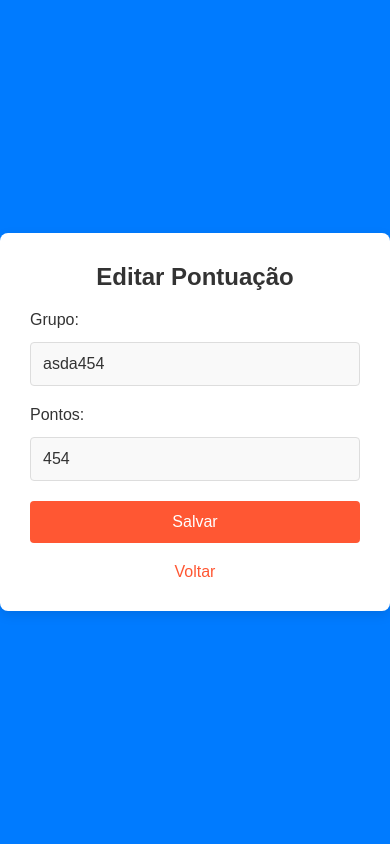
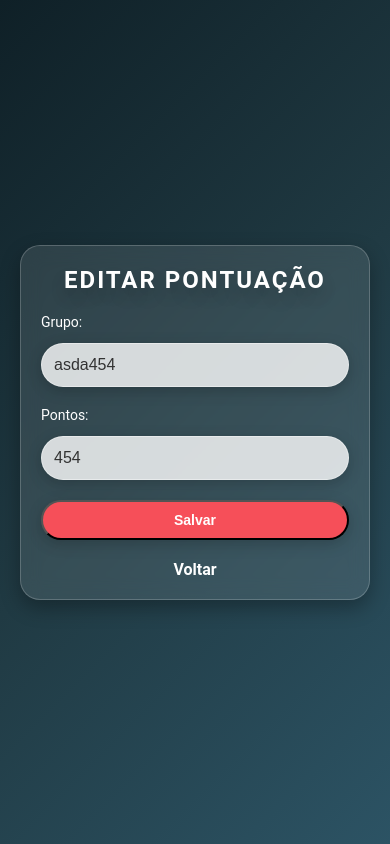
Before and after one commit to RonaldDevend/Pontua-o-de-Rally, a Flask app: page /pontuacao/editar/1 in a window 390 px wide. Run offline with Flask 3, Linux system fonts and the light colour scheme; data comes from the database, SQL or seed files in the repository; both versions use the stored data as it was after the commit.

Commit message:
Mensagem explicativa sobre as alterações

```diff
--- a/app.py
+++ b/app.py
@@ -10,7 +10,7 @@ app = Flask(__name__)
 app.secret_key = "segredo_super_secreto"
 
 USUARIOS = {
-    "fjurally@gmail.com": "01020304",  # Email e senha para autenticação
+    "admin@fju.com": "123",  # Email e senha para autenticação
 }
 
 app.config['SQLALCHEMY_DATABASE_URI'] = 'sqlite:///meu_banco.db'  # Banco SQLite
--- a/static/css/editar_pontuacao.css
+++ b/static/css/editar_pontuacao.css
@@ -5,32 +5,39 @@
     box-sizing: border-box;
 }
 
-/* Definindo o fundo azul e o texto branco */
+/* Definindo o fundo com gradiente e texto branco */
 body {
-    font-family: 'Arial', sans-serif;
-    background-color: #007BFF; /* Azul no fundo */
+    font-family: 'Roboto', sans-serif;
+    background: linear-gradient(135deg, #0f2027, #203a43, #2c5364); /* Gradiente sofisticado */
     color: #fff; /* Texto branco */
     display: flex;
     justify-content: center;
     align-items: center;
     height: 100vh;
+    padding: 20px;
 }
 
-/* Container principal */
+/* Container principal com estilo de vidro fosco */
 .container {
-    background-color: #fff;
-    border-radius: 8px;
-    box-shadow: 0 4px 12px rgba(0, 0, 0, 0.1);
-    padding: 30px;
+    background: rgba(255, 255, 255, 0.1); /* Fundo translúcido */
+    border-radius: 20px;
+    box-shadow: 0 8px 20px rgba(0, 0, 0, 0.3);
+    backdrop-filter: blur(10px); /* Efeito de vidro fosco */
+    padding: 40px;
     width: 100%;
-    max-width: 500px;
+    max-width: 600px;
     text-align: center;
+    border: 1px solid rgba(255, 255, 255, 0.2); /* Borda sutil */
 }
 
+/* Título com sombra de texto */
 h1 {
-    font-size: 24px;
-    color: #333;
+    font-size: 1.8rem;
+    text-transform: uppercase;
+    color: #fff;
+    letter-spacing: 2px;
     margin-bottom: 20px;
+    text-shadow: 0 9px 15px rgba(0, 0, 0, 0.2);
     font-weight: bold;
 }
 
@@ -42,7 +49,7 @@ h1 {
 
 label {
     font-size: 16px;
-    color: #333;
+    color: #fff;
     margin-bottom: 8px;
     display: block;
 }
@@ -51,45 +58,80 @@ input[type="text"], input[type="number"] {
     width: 100%;
     padding: 12px;
     margin-top: 5px;
-    border: 1px solid #ddd;
-    border-radius: 4px;
+    border: 1px solid rgba(255, 255, 255, 0.4);
+    border-radius: 50px;
     font-size: 16px;
     color: #333;
-    background-color: #f9f9f9;
+    background-color: rgba(255, 255, 255, 0.8);
+    box-shadow: 0 4px 15px rgba(0, 0, 0, 0.2);
+    transition: all 0.3s ease;
 }
 
 input[type="text"]:focus, input[type="number"]:focus {
     border-color: #007BFF;
     outline: none;
     background-color: #e3f2fd;
+    box-shadow: 0 8px 20px rgba(0, 123, 255, 0.4);
 }
 
 /* Estilizando o botão de salvar */
 .btn-submit {
-    background-color: #FF5733; /* Vermelho nos botões */
+    background-color: #f64f59; /* Vermelho gradiente */
     color: #fff;
-    padding: 12px 20px;
+    padding: 12px 25px;
     font-size: 16px;
-    border: none;
-    border-radius: 4px;
+    border-radius: 50px;
+    font-weight: bold;
     cursor: pointer;
     width: 100%;
-    transition: background-color 0.3s;
+    max-width: 350px;
+    box-shadow: 0 4px 15px rgba(0, 0, 0, 0.2);
+    transition: all 0.3s ease;
 }
 
 .btn-submit:hover {
-    background-color: #C0392B; /* Tom mais escuro de vermelho no hover */
+    background-color: #c53743; /* Tom mais escuro no hover */
+    transform: translateY(-3px);
+    box-shadow: 0 8px 20px rgba(197, 55, 67, 0.4);
+}
+
+.btn-submit:active {
+    transform: scale(0.95);
 }
 
 /* Estilo para o botão de voltar */
 .btn-back {
     display: inline-block;
     margin-top: 20px;
-    color: #FF5733; /* Cor do botão voltar vermelha */
+    color: #fff;
     font-size: 16px;
     text-decoration: none;
+    font-weight: bold;
+    transition: all 0.3s ease;
 }
 
 .btn-back:hover {
+    color: #f64f59;
     text-decoration: underline;
 }
+
+/* Ajustes para telas menores */
+@media (max-width: 768px) {
+    .container {
+        padding: 20px;
+        width: 100%;
+    }
+
+    h1 {
+        font-size: 1.5rem;
+    }
+
+    label {
+        font-size: 14px;
+    }
+
+    .btn-submit {
+        font-size: 14px;
+        padding: 10px 20px;
+    }
+}
--- a/templates/home.html
+++ b/templates/home.html
@@ -13,9 +13,9 @@
         <p style="color: white; font-size: 40px; top: -65px;">CABO FRIO</p>
 
         <div class="buttons">
-            <a href="/metas" class="btn btn-outline-light"; style="--bs-btn-padding-y: .65rem; --bs-btn-font-size: 1.4rem; color: white;">Metas Semanais<a>
-            <a href="/pontuacao" class="btn btn-outline-light"; style="--bs-btn-padding-y: .65rem; --bs-btn-font-size: 1.4rem; color: white;">Pontuação Semanal</a>
-            <a href="/resultados" class="btn btn-outline-light"; style="--bs-btn-padding-y: .65rem; --bs-btn-font-size: 1.4rem; color: white;">Ver Resultados</a>
+            <a href="/metas" class="btn btn-outline-info"; style="--bs-btn-padding-y: .65rem; --bs-btn-font-size: 1.4rem; color: white;">Metas Semanais<a>
+            <a href="/pontuacao" class="btn btn-outline-info"; style="--bs-btn-padding-y: .65rem; --bs-btn-font-size: 1.4rem; color: white;">Pontuação Semanal</a>
+            <a href="/resultados" class="btn btn-outline-info"; style="--bs-btn-padding-y: .65rem; --bs-btn-font-size: 1.4rem; color: white;">Ver Resultados</a>
         </div>
 
         <div class="logout-container">
--- a/templates/metas.html
+++ b/templates/metas.html
@@ -9,7 +9,7 @@
 </head>
 <body>
     <div class="container">
-        <h1>Metas Cadastradas</h1>
+        <h1 style="color: white;">Metas Cadastradas</h1>
 
         <form method="POST" class="form">
             <label for="descricao">Descrição:</label>
@@ -21,7 +21,7 @@
             <button type="submit" class="submit-btn">Adicionar Meta</button>
         </form>
 
-        <h2>Metas Existentes</h2>
+        <h2 style="color: white;">Metas Existentes</h2>
         <ul class="meta-list">
             {% for meta in metas %}
                 <li class="meta-item">
```
Also changed, not shown: static/css/editar_meta.css (+74 -29 lines), static/css/home.css (+26 -10 lines), static/css/metas.css (+11 -10 lines), static/css/pontuacao.css (+26 -47 lines), instance/meu_banco.db.
